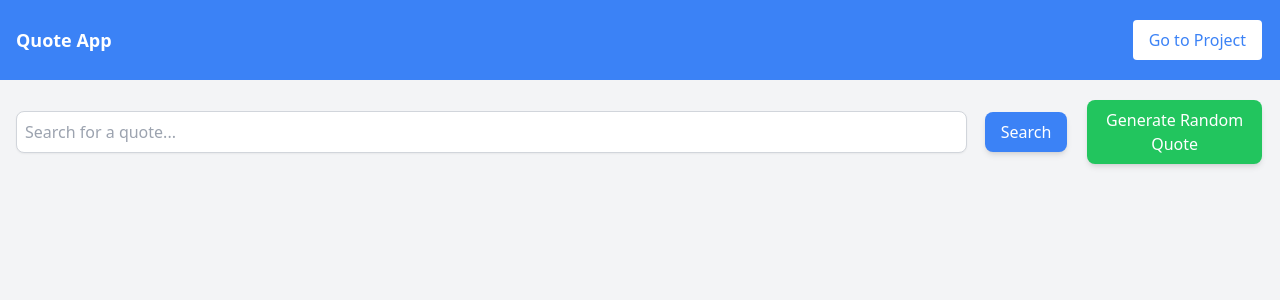
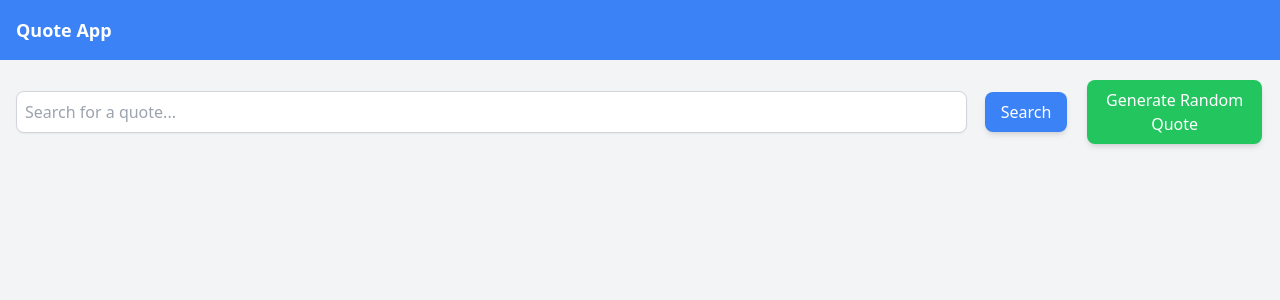
Before and after one commit to aadamhashmi1/toolbar-app, a React (Create React App) app: page / in a window 1280 px wide. Shown: the top 300 px of the page. Built offline with nearby package versions, Linux system fonts and the light colour scheme.

Commit message:
navbar final

```diff
--- a/src/components/NavBar.js
+++ b/src/components/NavBar.js
@@ -8,7 +8,6 @@ const NavBar = () => {
             <div className="container mx-auto flex justify-between items-center">
                 <Link to="/" className="text-white text-lg font-bold">Quote App</Link>
                 <Link to="/project">
-                    <button className="bg-white text-blue-500 px-4 py-2 rounded">Go to Project</button>
                 </Link>
             </div>
         </nav>
```
